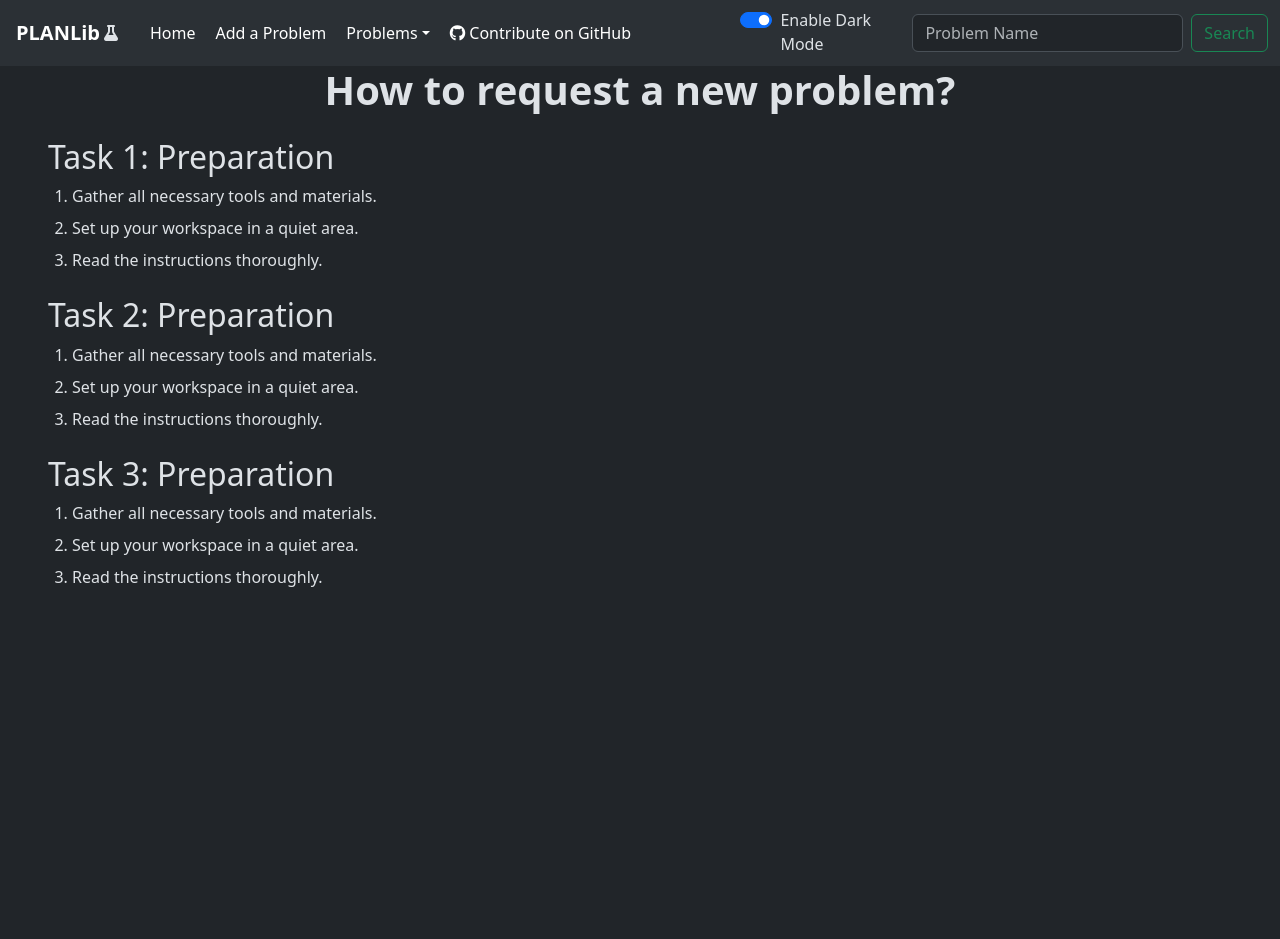
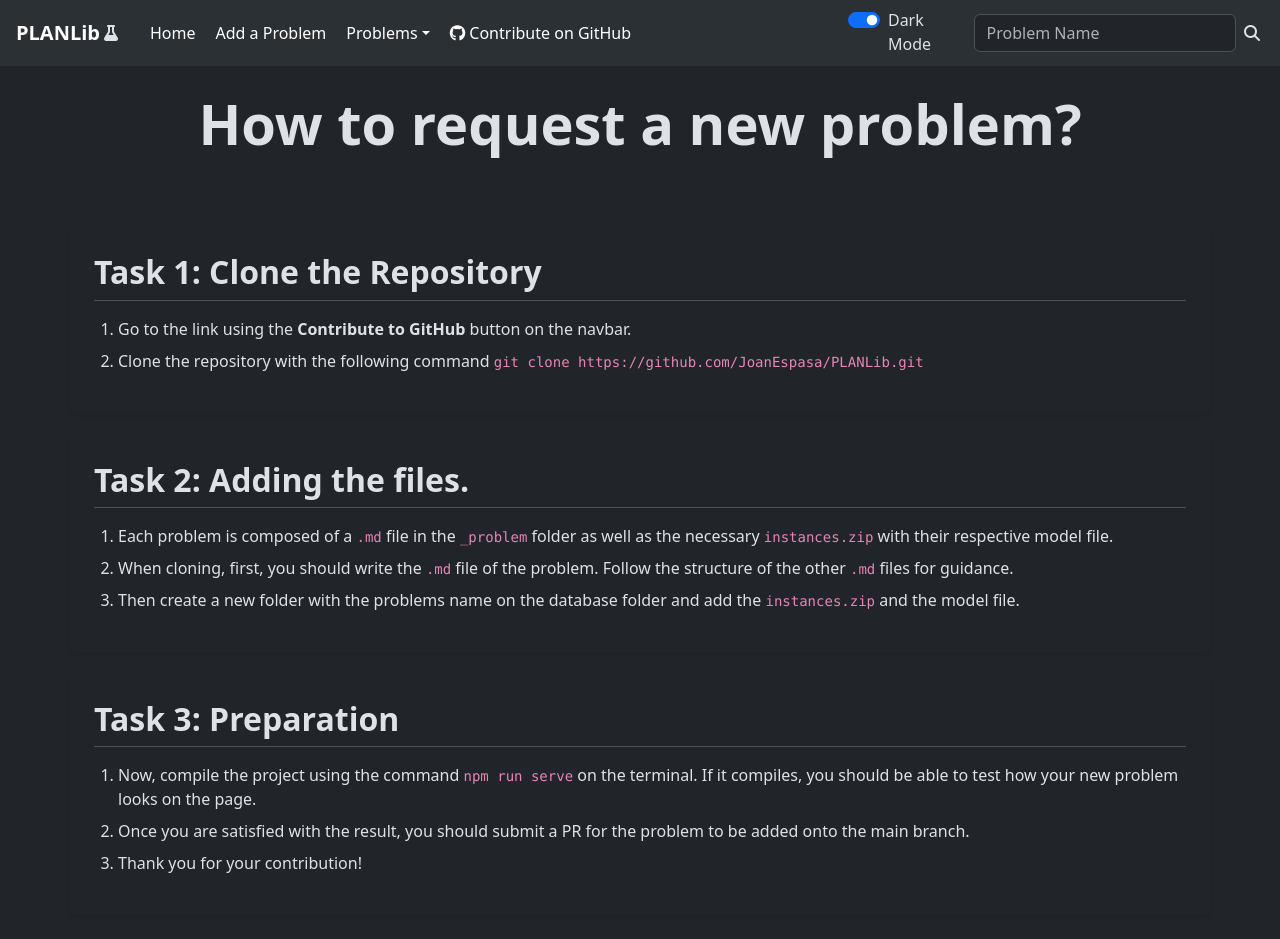
Before and after one commit to JoanEspasa/PLANLib, a Jekyll site: the page built from addProblem/index.md, in a window 1280 px wide. Built offline with Jekyll 4.4.1, drawn with Linux system fonts in a browser that asks for light colours; nearby versions of some CDN libraries; before the commit the page ends 900 px from its top, so only the background shows below that.

Commit message:
feat: small changes

```diff
--- a/_includes/navbar.html
+++ b/_includes/navbar.html
@@ -75,7 +75,7 @@
             checked
           />
           <label class="form-check-label" for="darkModeSwitch"
-            >Enable Dark Mode</label
+            >Dark Mode</label
           >
         </div>
         <div class="w-75 form-container position-relative">
@@ -87,9 +87,7 @@
               placeholder="Problem Name"
               aria-label="Search"
             />
-            <button class="btn btn-outline-success" type="submit">
-              Search
-            </button>
+            <i class="fa-solid fa-magnifying-glass me-2 my-auto"></i>
           </form>
           <div
             id="results-container"
--- a/_layouts/addProblem.html
+++ b/_layouts/addProblem.html
@@ -1,23 +1,25 @@
 <!doctype html>
 <html lang="en">
 {% include head.html %}
-  <body>
+<body class="">
 {% include navbar.html %}
-    <div class="container-fluid px-5">
+<div class="container-fluid px-5 py-4">
   <!-- Page Header -->
-      <header class="mb-4 text-center" data-aos="fade-in" data-aos-delay="100">
-        <h1 class="fw-bold">{{ page.header }}</h1>
+  <header class="mb-5 text-center" data-aos="fade-in" data-aos-delay="100">
+    <h1 class="fw-bold display-4">{{ page.header }}</h1>
   </header>
 </div>
 
 <!-- Task Section -->
 {% for task in page.tasks %}
 <div
-      class="container-fluid px-5 mb-4"
+        class="container shadow-sm rounded px-4 py-4 mb-4"
         data-aos="fade-in"
         data-aos-delay="{{ forloop.index }}00"
 >
-      <h2>Task {{ forloop.index }}: {{ task.title }}</h2>
+  <h2 class="fw-semibold border-bottom pb-2 mb-3">
+    Task {{ forloop.index }}: {{ task.title }}
+  </h2>
   <div class="instructions">
     <ol class="ps-4">
       {% for instruction in task.instructions %}
@@ -27,6 +29,7 @@
   </div>
 </div>
 {% endfor %}
+
+{% include scripts.html %}
 </body>
-  {% include scripts.html %}
 </html>
--- a/addProblem/index.md
+++ b/addProblem/index.md
@@ -24,19 +24,18 @@ links:
 
 #Instructions for the Problem Adding
 tasks:
+  - title: "Clone the Repository"
+    instructions:
+      - "Go to the link using the <span class='fw-bold'>Contribute to GitHub</span> button on the navbar."
+      - "Clone the repository with the following command <code>git clone https://github.com/JoanEspasa/PLANLib.git</code>"
+  - title: "Adding the files."
+    instructions:
+      - "Each problem is composed of a <code>.md</code> file in the <code>_problem</code> folder as well as the necessary <code>instances.zip</code> with their respective model file."
+      - "When cloning, first, you should write the <code>.md</code> file of the problem. Follow the structure of the other <code>.md</code> files for guidance."
+      - "Then create a new folder with the problems name on the database folder and add the <code>instances.zip</code> and the model file."
   - title: "Preparation"
     instructions:
-      - "Gather all necessary tools and materials."
-      - "Set up your workspace in a quiet area."
-      - "Read the instructions thoroughly."
-  - title: "Preparation"
-    instructions:
-      - "Gather all necessary tools and materials."
-      - "Set up your workspace in a quiet area."
-      - "Read the instructions thoroughly."
-  - title: "Preparation"
-    instructions:
-      - "Gather all necessary tools and materials."
-      - "Set up your workspace in a quiet area."
-      - "Read the instructions thoroughly."
+      - "Now, compile the project using the command <code>npm run serve</code> on the terminal. If it compiles, you should be able to test how your new problem looks on the page."
+      - "Once you are satisfied with the result, you should submit a PR for the problem to be added onto the main branch."
+      - "Thank you for your contribution!"
 ---
```
Also changed, not shown: _layouts/problems-by.html (+3 -4 lines), _layouts/problems_by_id.html (+3 -4 lines). Lines whose indentation alone changed are shown as unchanged.
